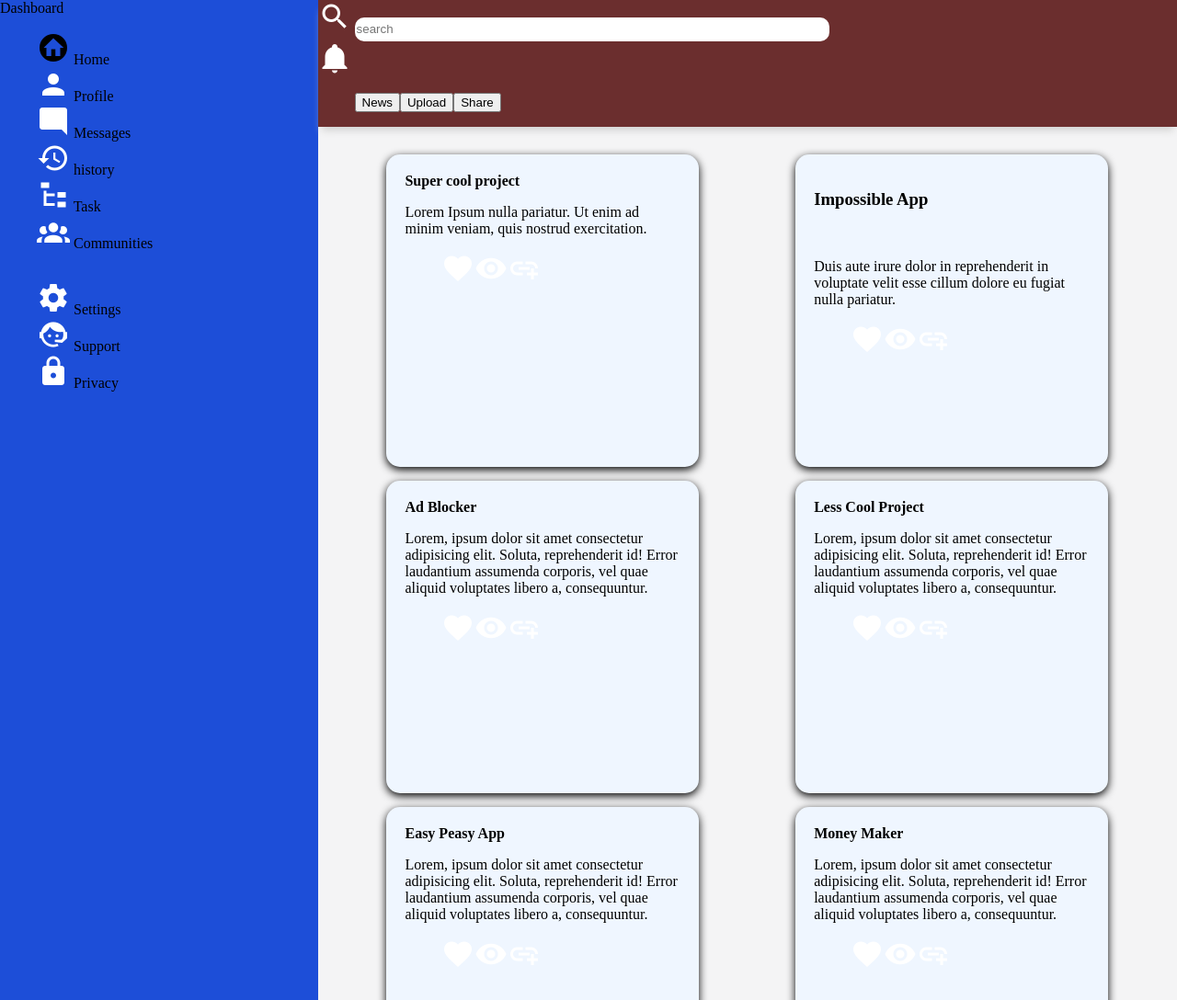
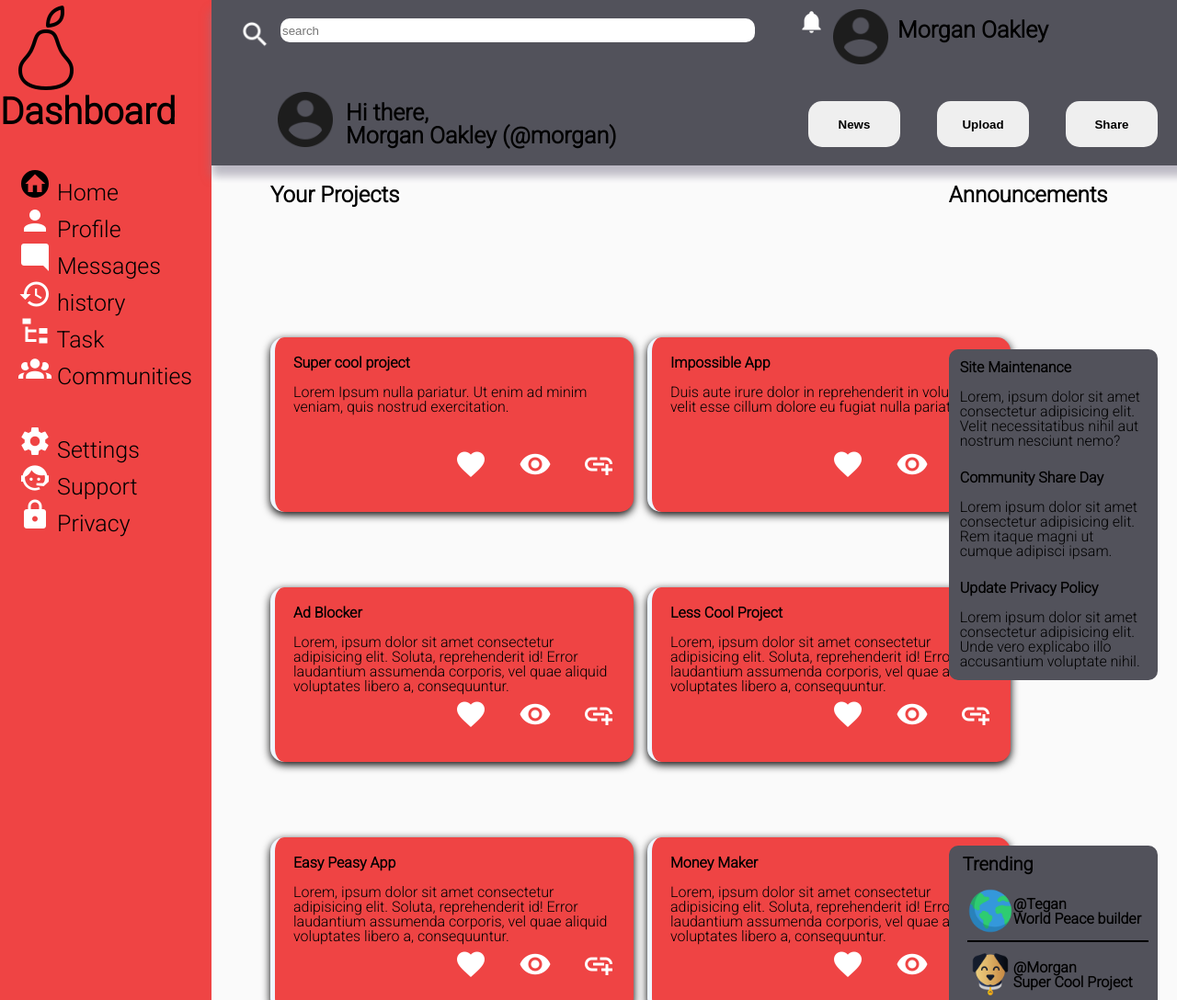
Before and after one commit to jlgardner256/Admin-Dashboard, a plain HTML site: page index.html in a window 1280 px wide. Shown: the top 1088 px of the page at 92% size. Drawn offline with Linux system fonts and the light colour scheme; a web font is replaced by a local one.

Commit message:
The odin Project Admin_dasboard

```diff
--- a/index.html
+++ b/index.html
@@ -5,15 +5,22 @@
     <meta http-equiv="X-UA-Compatible" content="IE=edge">
     <meta name="viewport" content="width=device-width, initial-scale=1.0">
     <link rel="stylesheet" href="styles.css">
+    <link rel="stylesheet" href="reset.css">
     <link rel="preconnect" href="https://fonts.googleapis.com">
     <link rel="preconnect" href="https://fonts.gstatic.com" crossorigin>
     <link href="https://fonts.googleapis.com/css2?family=Joan&display=swap" rel="stylesheet">
+    <link rel="preconnect" href="https://fonts.googleapis.com">
+    <link rel="preconnect" href="https://fonts.gstatic.com" crossorigin>
+    <link href="https://fonts.googleapis.com/css2?family=Joan&family=Roboto:wght@300&display=swap" rel="stylesheet">
     <title>Admin Dasboard</title>
 </head>
 <body>
     <div class="content" >
-        <div id="side-bar" >
-            <div class="dash-logo">Dashboard</div>
+        <div class="sidebar" >
+            <div class="dash-logo">
+                <img src="incons/icons8-logo-100.png" alt="dash-icon">
+                Dashboard
+            </div>
             <div class="top-sidebar">
                 <ul class="side-icons">
                     <li>
@@ -57,30 +64,39 @@
                 </ul>
             </div>
         </div>
-        <div id="header">
+        <div class="header">
             <div class="searchbar">
-                <img src="incons/magnify.png" alt="search-icon">
+                <img class="magnify" src="incons/magnify.png" alt="search-icon">
                 <input class="search-bar" type="text" placeholder="search">
             </div>
-            <div class="alert-box">
-                <img src="incons/bell.png" alt="alert-bell">
+            <div class="login-info">
+                <img class="bell" src="incons/bell.png" alt="alert-bell">
+                <img class="icon" src="incons/account1.png" alt="login-pic">
+                <div class="text">
+                    Morgan Oakley
                 </div>
-            <div class="login-info"></div>
+            </div>
             <div class="social-buttons">
                 <ul class="header-icons">
-                    <li><button>News</button></li>
-                    <li><button>Upload</button></li>
-                    <li><button>Share</button></li>
+                    <li class="news-button" ><button>News</button></li>
+                    <li class="upload-button"><button>Upload</button></li>
+                    <li class="share-button"><button>Share</button></li>
                 </ul>
             </div>
+            <div class="greeting">
+                <img class="icon" src="incons/account1.png" alt="icon-pic">
+                <div class="text"> <strong>Hi there, <br>Morgan Oakley (@morgan)</strong>
                 </div>
-        <div id="main-content">
+            </div>
+        </div>
+        <div class="main-content">
             <div class="projects">
-
-
-
+                <div class="content-title">
+                    <h1 class="content-text">Your Projects</h1>
+                </div>
+                <div class="cards">
                     <div class="card">
-                    <div class="card-text"><strong>Super cool project</strong> <br>
+                        <div class="card-text"> <h3 class="card-title">Super cool project</h3> <br>
                             <p>Lorem Ipsum nulla pariatur. Ut enim ad minim veniam, quis nostrud exercitation.</p>
                         </div>
                         <div class="card-icons">
@@ -98,7 +114,7 @@
                         </div>
                     </div>
                 <div class="card">
-                    <div class="card-text"><h3>Impossible App</h3> <br> <p> Duis aute irure dolor in reprehenderit in voluptate velit esse cillum dolore eu fugiat nulla pariatur.</p> </div>
+                    <div class="card-text"><h3 class="card-title">Impossible App</h3> <br> <p> Duis aute irure dolor in reprehenderit in voluptate velit esse cillum dolore eu fugiat nulla pariatur.</p> </div>
                     <div class="card-icons">
                         <ul class="icons-bar" >
                             <li>
@@ -115,7 +131,7 @@
                 </div>
 
                 <div class="card">
-                    <div class="card-text"> <strong>Ad Blocker</strong> <br> <p>Lorem, ipsum dolor sit amet consectetur adipisicing elit. Soluta, reprehenderit id! Error laudantium assumenda corporis, vel quae aliquid voluptates libero a, consequuntur.</p></div>
+                    <div class="card-text"> <h3 class="card-title">Ad Blocker</h3><br> <p>Lorem, ipsum dolor sit amet consectetur adipisicing elit. Soluta, reprehenderit id! Error laudantium assumenda corporis, vel quae aliquid voluptates libero a, consequuntur.</p></div>
                     <div class="card-icons">
                         <ul class="icons-bar" >
                             <li>
@@ -131,7 +147,7 @@
                     </div>
                 </div>
                 <div class="card">
-                    <div class="card-text"> <strong>Less Cool Project</strong> <br><p>Lorem, ipsum dolor sit amet consectetur adipisicing elit. Soluta, reprehenderit id! Error laudantium assumenda corporis, vel quae aliquid voluptates libero a, consequuntur.</p></div>
+                    <div class="card-text"> <h3 class="card-title">Less Cool Project</h3><br><p>Lorem, ipsum dolor sit amet consectetur adipisicing elit. Soluta, reprehenderit id! Error laudantium assumenda corporis, vel quae aliquid voluptates libero a, consequuntur.</p></div>
                     <div class="card-icons">
                         <ul class="icons-bar" >
                             <li>
@@ -147,7 +163,7 @@
                     </div>
                 </div>
                 <div class="card">
-                    <div class="card-text"> <strong>Easy Peasy App</strong><br><p>Lorem, ipsum dolor sit amet consectetur adipisicing elit. Soluta, reprehenderit id! Error laudantium assumenda corporis, vel quae aliquid voluptates libero a, consequuntur.</p></div>
+                    <div class="card-text"> <h3 class="card-title">Easy Peasy App</h3><br><p>Lorem, ipsum dolor sit amet consectetur adipisicing elit. Soluta, reprehenderit id! Error laudantium assumenda corporis, vel quae aliquid voluptates libero a, consequuntur.</p></div>
                     <div class="card-icons">
                         <ul class="icons-bar" >
                             <li>
@@ -163,7 +179,7 @@
                     </div>
                 </div>
                 <div class="card">
-                    <div class="card-text"> <strong>Money Maker</strong> <br><p>Lorem, ipsum dolor sit amet consectetur adipisicing elit. Soluta, reprehenderit id! Error laudantium assumenda corporis, vel quae aliquid voluptates libero a, consequuntur.</p> </div>
+                    <div class="card-text"><h3 class="card-title">Money Maker</h3><br><p>Lorem, ipsum dolor sit amet consectetur adipisicing elit. Soluta, reprehenderit id! Error laudantium assumenda corporis, vel quae aliquid voluptates libero a, consequuntur.</p> </div>
                     <div class="card-icons">
                         <ul class="icons-bar" >
                             <li>
@@ -179,17 +195,30 @@
                     </div>
                 </div>
                 </div>
+
+            </div>
+
             <div class="right-bar">
+                <div class="announcement" >
+                    <h2 class="announcement-title">Announcements</h2>
+                </div>
                 <div class="announcements">
-                    <div><Strong>Site Maintenance</Strong> <br> Lorem, ipsum dolor sit amet consectetur adipisicing elit. Velit necessitatibus nihil aut nostrum nesciunt nemo?</div>
-                    <div><strong>Community Share Day</strong><br>Lorem ipsum dolor sit amet consectetur adipisicing elit. Rem itaque magni ut cumque adipisci ipsam.</div>
-                    <div><strong>Update Privacy Policy</strong><br>Lorem ipsum dolor sit amet consectetur adipisicing elit. Unde vero explicabo illo accusantium voluptate nihil.</div>
+                    <div class="ann-p"><h3>Site Maintenance</h3><br> Lorem, ipsum dolor sit amet consectetur adipisicing elit. Velit necessitatibus nihil aut nostrum nesciunt nemo?</div>
+                    <div class="ann-p"><h3>Community Share Day</h3><br>Lorem ipsum dolor sit amet consectetur adipisicing elit. Rem itaque magni ut cumque adipisci ipsam.</div>
+                    <div class="ann-p"> <h3>Update Privacy Policy</h3><br>Lorem ipsum dolor sit amet consectetur adipisicing elit. Unde vero explicabo illo accusantium voluptate nihil.</div>
                 </div>
                 <div class="trending">
-                    <div>stuff</div>
-                    <div>stuff</div>
-                    <div>stuff</div>
-                    <div>stuff</div>
+                    <h3>Trending</h3>
+                    <div class="trending-p">
+                        <img src="incons/world.png" alt="world-pic">
+                        <p>@Tegan <br>World Peace builder</p>
+                    </div>
+                    <div class="trending-p"><img src="incons/dog.png" alt="">
+                        <p>@Morgan <br>Super Cool Project</p></div>
+                    <div class="trending-p"><img src="incons/cat.png" alt="">
+                        <p>@Kendal <br>Life Changing App</p></div>
+                    <div class="trending-p"><img src="incons/light.png" alt="">
+                        <p>@Alex <br>No Traffic Maker</p></div>
                 </div>
             </div>
         </div>
--- /dev/null
+++ b/reset.css
@@ -0,0 +1,48 @@
+/* http://meyerweb.com/eric/tools/css/reset/
+   v2.0 | 20110126
+   License: none (public domain)
+*/
+
+html, body, div, span, applet, object, iframe,
+h1, h2, h3, h4, h5, h6, p, blockquote, pre,
+a, abbr, acronym, address, big, cite, code,
+del, dfn, em, img, ins, kbd, q, s, samp,
+small, strike, strong, sub, sup, tt, var,
+b, u, i, center,
+dl, dt, dd, ol, ul, li,
+fieldset, form, label, legend,
+table, caption, tbody, tfoot, thead, tr, th, td,
+article, aside, canvas, details, embed,
+figure, figcaption, footer, header, hgroup,
+menu, nav, output, ruby, section, summary,
+time, mark, audio, video {
+	margin: 0;
+	padding: 0;
+	border: 0;
+	font-size: 100%;
+	font: inherit;
+	vertical-align: baseline;
+}
+/* HTML5 display-role reset for older browsers */
+article, aside, details, figcaption, figure,
+footer, header, hgroup, menu, nav, section {
+	display: block;
+}
+body {
+	line-height: 1;
+}
+ol, ul {
+	list-style: none;
+}
+blockquote, q {
+	quotes: none;
+}
+blockquote:before, blockquote:after,
+q:before, q:after {
+	content: '';
+	content: none;
+}
+table {
+	border-collapse: collapse;
+	border-spacing: 0;
+}
--- a/styles.css
+++ b/styles.css
@@ -1,93 +1,259 @@
 
-
-body{
-    background-color: #f4f4f5;
-    margin: 0px;
-    font-family: 'joan', serif;
-}
 
 .content{
     display: grid;
-    grid-template-columns:1fr, 2fr;
-
-
-}
-#side-bar{
-grid-row: 1 / 3;
-background: #1d4ed8;
-padding: 0px;
-}
-#header{
-    grid-column: 2 / 3;
-    background: rgb(107, 46, 46);
-    box-shadow: 0 8px 8px -4px lightgray;
-}
-#main-content{
-    display: grid;
-    grid-template-columns: 1fr 1fr;
-    gap: 10px;
-
-}
-.top-sidebar{
-    display: flex;
-    justify-items: space-between;
+    grid-template-columns: minmax(230px, .8fr)  4fr;
+    grid-template-rows:  1fr 5fr;
+    max-height: 100vh;
+    font-family: 'roboto', sans-serif;
 }
 
-.header-icons{
+/* header */
+
+.header{
+    grid-column: 2 / 3;
+    display: grid;
+    grid-template-columns: 3fr 1fr 1fr 1fr;
+    grid-template-rows: 1fr 1fr;
+    background-color: #52525b;
+    box-shadow: 0px 12px 10px  rgba(129, 125, 145, 0.541);
+    margin-bottom: 20px;
+}
+
+.magnify{
+    margin-left: 30px;
+    width: 35px;
+    height: 35px;
+}
+.searchbar{
     display: flex;
-    list-style: none;
+    margin-top: 20px;
+
 }
 .search-bar{
     width: 40vw;
     height: 1.5rem;
     border-radius: 10px;
     border: 0;
+    margin-left: 10px;
+}
+.alert-box{
+    margin-left: 30px;
+}
+.login-info{
+    grid-column: 3;
+    display: flex;
+    font-size: 28px;
+    margin-left: 30px;
+}
+.login-info .icon{
+    width: 60px;
+    height: 60px;
+    padding-left: 10px;
+}
+
+.login-info .bell{
+    width: 27px;
+    height: 27px;
+}
+.bell{
+    margin-top: 10px;
+}
+.login-info .text{
+    padding-left: 10px;
+}
+.text{
+    line-height: 32px;
+
+}
+.social-buttons{
+    grid-column: 3;
+    grid-row: 2 / 3;
+    padding: 20px;
+
+}
+button{
+    height: 50px;
+    width: 100px;
+    border-radius: 15px;
+    color: white;
+    font-weight: bold;
+    border: 0px;
+    color: black;
+}
+button:hover{
+    box-shadow: 0 12px 16px 0 rgba(0,0,0,0.24), 0 17px 50px 0 rgba(0,0,0,0.19);
+}
+.header-icons{
+    display: grid;
+    grid-template-columns: repeat(3, 1fr);
+}
+.header-icons li{
+    display: block;
+    padding: 0px 20px;
+}
+.greeting{
+    display: flex;
+    grid-column: 1 / 3;
+    grid-row: 2 / 3;
+    margin-left: 72px;
+    margin-bottom: 20px;
+
+}
+.icon{
+    margin-top: 10px;
+    width: 60px;
+    height: 60px;
+}
+.text{
+    padding-left: 14px;
+    margin-top: 20px;
+    margin-right: 25px;
+    font-weight: 700;
+    font-size: 25px;
+    line-height: 25px;
+}
+
+
+
+/* left sidebar */
+.sidebar{
+    grid-row: 1 / 3;
+    background-color: #ef4444;
+
+}
+.dash-logo{
+    display: flex;
+    flex-wrap: wrap;
+    font-size: 40px;
+    font-weight: 700;
+
+}
+.dash-logo img{
+    margin-top: 2px;
+}
+.top-sidebar, .bottom-sidebar{
+    font-size: 25px;
+    margin-top: 40px;
+    padding-left: 20px;
+}
+
+/* project area */
+.main-content{
+    display: grid;
+    grid-template-columns: 2fr 1fr 1fr;
+    grid-template-rows: repeat(2, .7fr);
+    background-color: #fafafa;
+    grid-column: 2 / 3;
+}
+.content-title, .announcement-title{
+    font-weight:700;
+    font-size: x-large;
+}
+.content-text{
+    grid-row: 1 / 2;
+
+}
+.content-title{
+    height: 2px;
 }
 .projects{
     display: grid;
+    grid-column: 1 / 3;
+    grid-row: 1 / 4;
+    padding-left: 4em;
+    row-gap: 30px;
+    margin-bottom: 150px;
+}
+.cards{
+    display: grid;
+    grid-row: 2 / 3;
     grid-template-columns: 1fr 1fr;
+    grid-template-rows: .5fr .5fr;
     gap: 15px;
-    grid-column: 1 / -1;
-    padding: 30px;
-    justify-items: center;
+    margin-bottom: 700px;
 
 }
-/* .project-title{
-    grid-column: 1 / 2;
-} */
 .card{
+    display: grid;
+    grid-template-columns: 1fr 1fr ;
+    grid-template-rows: 2fr 1fr;
     background-color: #eff6ff;
     box-shadow: 0 3px 10px black;
-    width: 300px;
-    height: 300px;
+    background: #ef4444;
+    width: 350px;
+    height: 150px;
     border-radius: 15px;
     padding: 20px;
-
+    border-left:5px solid #eff6ff;
+}
+.card-title{
+    font-weight: 700;
+}
+.card-text{
+    grid-column: 1 / 3;
+    grid-row: 1;
+}
+.card-icons{
+    display: grid;
+    grid-column: 2 / 3;
+    grid-row: 2 / 3;
 }
 .icons-bar{
     display: flex;
-    list-style: none;
-    color: black;
+    justify-content: space-between;
 }
-.side-icons{
-    list-style: none;
-}
+
+/* main content right side */
 .right-bar{
     display: grid;
-    grid-template-columns: 1fr;
-
+    grid-column: 3 / 4;
+    grid-template-rows: repeat(4, .5fr) ;
+    padding-right: 40px;
 
 }
 .announcements{
     display: grid;
-    width: 250px;
+    grid-row: 2 / 3;
+    background-color: #52525b;
+    border-radius: 10px;
+
+}
+.ann-p{
+    padding: 12px;
+}
+.ann-p h3{
+    font-weight: 700;
+}
+.trending{
+    grid-row: 4 / 5;
+    display: grid;
+    padding-top: 10px;
+    background-color: #52525b;
+    border-radius: 10px;
     height: 300px;
-    border-radius: 10px;
-    background: green;
+    padding-right: 10px;
+}
+.trending h3{
+    font-size: 20px;
+    font-weight: 800;
+    margin-left: 15px;
+}
+.trending-p{
+    display: flex;
+    margin-left: 20px;
+    border-bottom: 2px solid black;
 
 }
 
-.trending{
-    width: 200px;
-    background: green;
+.trending-p p{
+    font-weight: 600;
+    padding-top: 20px;
 }
+
+.trending-p img{
+    padding-top: 10px ;
+    width: 50px;
+    height: 50px;
+
+}
```
Also changed, not shown: incons/account-circle-svgrepo-com.svg (added), incons/account-svgrepo-com.svg (added), incons/account1.png (added), incons/cat.png (added), incons/dog.png (added), incons/light.png (added), incons/world.png (added). Lines whose indentation alone changed are shown as unchanged.
